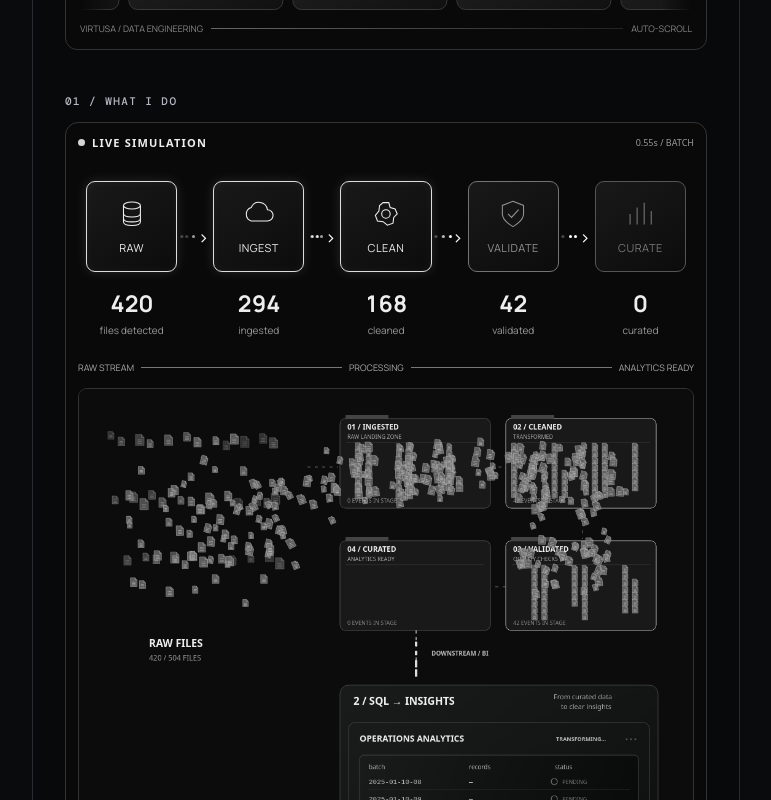
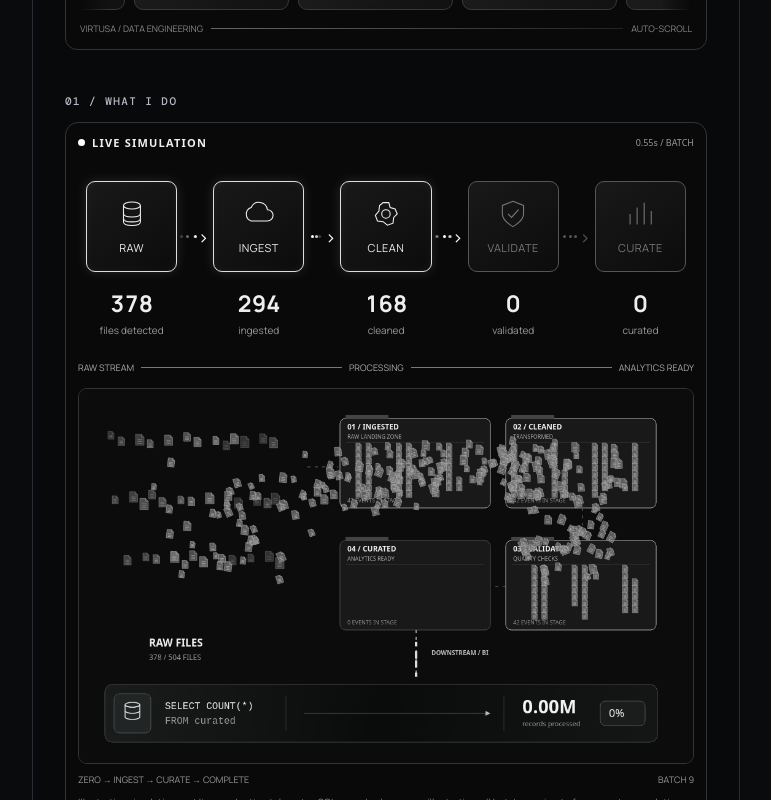
Before and after one commit to abii-18/abinav-data-engineer-portfolio, a React (Vite) app: page / in a window 1280 px wide. Shown: the part 1100-1900 px from the top of the page, without its empty margins (254-1025 px from the left). Built offline with nearby package versions, Linux system fonts and the light colour scheme.

Commit message:
Replace large SQL dashboard with compact animated Query Pulse strip

```diff
--- a/src/components/DataInMotion.tsx
+++ b/src/components/DataInMotion.tsx
@@ -71,7 +71,7 @@ function SortingStudio() {
         previousCycle=currentCycle;next=0;events.length=0;last=-1
       }
       while(next<batches&&1+next*interval<=t){spawn(next);next++}
-      g.fillStyle='#0c0c0c';g.fillRect(0,0,1000,1260)
+      g.fillStyle='#0c0c0c';g.fillRect(0,0,1000,610)
       text('RAW FILES',114,420,17,'#eee',true);text(events.length+' / '+total+' FILES',114,442,12,'#999')
       for(let i=0;i<38;i++){
         const x=52+(i*67%278),y=78+(i*97%290),size=10+i%5
@@ -103,69 +103,37 @@ function SortingStudio() {
       g.strokeStyle='#aaa';g.lineWidth=1.8;g.setLineDash([5,6]);line(549,393,549,466);g.setLineDash([])
       text('DOWNSTREAM / BI',574,434,10,'#bbb',true)
       for(let i=0;i<6;i++){const y=399+((t*115+i*15)%65);g.fillStyle='#ddd';g.fillRect(547,y,4,7)}
-      const X=425,Y=482,W=518
-      // Five illustrative reporting batches follow the same curated-packet clock.
+      // Compact Query Pulse uses the curated-stage clock and resets with the run.
+      const X=42,Y=482,W=900,H=94
       const progress=clamp((t-(1+3*step+travel))/(runEnd-(1+3*step+travel)))
-      const targets=[1206722,1184331,1298441,1266504,1328190]
-      const fractions=targets.map((_,i)=>clamp(progress*5-i))
-      const records=targets.map((target,i)=>Math.floor(target*fractions[i]))
-      const ready=records.reduce((sum,n)=>sum+n,0),completed=fractions.filter(p=>p===1).length
-      const fmt=(n:number)=>Math.floor(n).toLocaleString('en-US')
-      const panel=(x:number,y:number,w:number,h:number,r=9)=>{
-        const gradient=g.createLinearGradient(x,y,x+w,y+h);gradient.addColorStop(0,'#1a1b1b');gradient.addColorStop(.5,'#101111');gradient.addColorStop(1,'#080909')
-        box(x,y,w,h,gradient,'#454747',r)
+      const ready=Math.floor(6284188*progress)
+      const gradient=g.createLinearGradient(X,Y,X+W,Y+H)
+      gradient.addColorStop(0,'#1b1d1d');gradient.addColorStop(.5,'#0a0b0b');gradient.addColorStop(1,'#151717')
+      box(X,Y,W,H,gradient,'#4b4e4e',12)
+      box(X+15,Y+15,60,64,'#222525','#555',9)
+      g.strokeStyle='#ddd';g.lineWidth=1.5
+      for(let row=0;row<3;row++){
+        g.beginPath();g.ellipse(X+45,Y+33+row*10,12,4,0,0,Math.PI);g.stroke()
       }
-      const arrow=(x:number,y:number)=>{g.strokeStyle='#bbb';g.lineWidth=1;line(x-4,y-4,x,y);line(x,y,x+4,y-4)}
-      panel(X,Y,W,744,14)
-      text('2 / SQL → INSIGHTS',X+22,Y+32,17,'#f2f2f2',true)
-      text('From curated data',X+348,Y+23,11,'#aaa');text('to clear insights',X+360,Y+39,11,'#aaa')
-      const innerX=X+14,innerY=Y+61
-      panel(innerX,innerY,490,661,10)
-      text('OPERATIONS ANALYTICS',X+32,Y+92,14,'#eee',true)
-      text(progress===1?'COMPLETE':'TRANSFORMING…',X+352,Y+91,9,'#bbb',true)
-      for(let i=0;i<3;i++){g.fillStyle=progress===1?'#aaa':Math.sin(t*4-i)>0?'#eee':'#555';g.beginPath();g.arc(X+467+i*7,Y+88,1.5,0,Math.PI*2);g.fill()}
-      const tableY=Y+114
-      panel(X+32,tableY,454,192,7)
-      text('batch',X+47,tableY+23,10,'#bbb');text('records',X+210,tableY+23,10,'#bbb');text('status',X+350,tableY+23,10,'#bbb')
-      for(let row=0;row<5;row++){
-        const y=tableY+47+row*28,fraction=fractions[row]
-        g.strokeStyle='#292b2b';line(X+46,y+9,X+473,y+9)
-        g.font='11px monospace';g.fillStyle='#bbb';g.fillText('2025-01-10-'+String(8+row).padStart(2,'0'),X+47,y)
-        g.fillStyle='#eee';g.fillText(fraction?fmt(records[row]):'—',X+210,y)
-        g.strokeStyle=fraction?'#ddd':'#777';g.lineWidth=1.2;g.beginPath();g.arc(X+349,y-4,5,0,Math.PI*2);g.stroke()
-        if(fraction===1){line(X+346,y-4,X+348,y-2);line(X+348,y-2,X+352,y-6)}
-        else if(fraction>0){g.beginPath();g.arc(X+349,y-4,7,t*4,t*4+Math.PI);g.stroke()}
-        text(fraction===1?'COMPLETED':fraction?'RUNNING':'PENDING',X+362,y,9,fraction?'#ddd':'#777')
+      g.beginPath();g.ellipse(X+45,Y+33,12,4,0,0,Math.PI*2);g.stroke()
+      line(X+33,Y+33,X+33,Y+53);line(X+57,Y+33,X+57,Y+53)
+      g.fillStyle='#eee';g.font='16px monospace';g.fillText('SELECT COUNT(*)',X+98,Y+40)
+      g.fillStyle='#999';g.fillText('FROM curated',X+98,Y+64)
+      g.strokeStyle='#353838';g.lineWidth=1;line(X+295,Y+18,X+295,Y+76);line(X+650,Y+18,X+650,Y+76)
+      g.strokeStyle='#555';line(X+325,Y+47,X+620,Y+47)
+      g.strokeStyle='#ddd';line(X+325,Y+47,X+325+295*progress,Y+47)
+      g.fillStyle='#bbb';g.beginPath();g.moveTo(X+620,Y+43);g.lineTo(X+628,Y+47);g.lineTo(X+620,Y+51);g.closePath();g.fill()
+      if(progress>0&&progress<1){
+        for(let i=0;i<3;i++){
+          const phase=(t*.42+i/3)%1
+          g.save();g.shadowColor='#fff';g.shadowBlur=13;g.globalAlpha=Math.sin(phase*Math.PI)
+          g.fillStyle='#fff';g.beginPath();g.arc(X+325+phase*290,Y+47,3.5,0,Math.PI*2);g.fill();g.restore()
+        }
       }
-      const queryY=Y+339
-      g.strokeStyle='#bbb';g.setLineDash([3,4]);line(X+259,tableY+194,X+259,queryY-8);g.setLineDash([]);arrow(X+259,queryY-5)
-      panel(X+96,queryY,344,87,9)
-      text('SQL',X+108,queryY+24,10,'#aaa');g.font='11px monospace';g.fillStyle='#ddd'
-      g.fillText('SELECT batch, COUNT(*)',X+155,queryY+26);g.fillText('FROM curated',X+155,queryY+46);g.fillText('GROUP BY batch;',X+155,queryY+66)
-      const play=g.createLinearGradient(X+402,queryY+29,X+424,queryY+54);play.addColorStop(0,'#555');play.addColorStop(1,'#222')
-      g.fillStyle=play;g.beginPath();g.arc(X+414,queryY+43,12,0,Math.PI*2);g.fill();g.fillStyle='#eee';g.beginPath();g.moveTo(X+411,queryY+37);g.lineTo(X+420,queryY+43);g.lineTo(X+411,queryY+49);g.closePath();g.fill()
-      const cardY=Y+460,cards=[['TOTAL RECORDS',fmt(ready)],['AVG PER BATCH',fmt(ready/Math.max(1,Math.ceil(progress*5)))],['COMPLETION RATE',(completed/5*100).toFixed(1)+'%']]
-      cards.forEach(([label,value],i)=>{
-        const x=X+32+i*154
-        g.strokeStyle='#aaa';g.setLineDash([3,4]);line(X+259,queryY+87,X+259,cardY-16);line(X+109,cardY-16,X+417,cardY-16);line(x+73,cardY-16,x+73,cardY-4);g.setLineDash([]);arrow(x+73,cardY-2)
-        panel(x,cardY,146,92,8);text(label,x+11,cardY+21,9,'#bbb',true);text(value,x+11,cardY+49,20,'#f0f0f0',true)
-        if(i<2){for(let j=0;j<9;j++){
-          const h=(3+j*2.1)*clamp(progress*9-j)
-          const grad=g.createLinearGradient(0,cardY+80-h,0,cardY+80);grad.addColorStop(0,'#ddd');grad.addColorStop(1,'#444');g.fillStyle=grad;g.fillRect(x+12+j*14,cardY+80-h,7,h)
-        }}else{
-          g.strokeStyle='#ddd';g.beginPath();for(let j=0;j<20;j++){const px=x+12+j*6,py=cardY+80-(j*.6+Math.sin(j*.7)*2)*progress;if(j===0)g.moveTo(px,py);else g.lineTo(px,py)}g.stroke()
-        }
-      })
-      const chartY=Y+565
-      panel(X+32,chartY,454,141,8);text('RECORDS PER BATCH',X+45,chartY+22,10,'#ccc',true)
-      for(let i=0;i<3;i++){const y=chartY+39+i*31;g.strokeStyle='#252727';line(X+78,y,X+473,y);text((2-i)+'.0M',X+44,y+3,9,'#888')}
-      for(let b=0;b<7;b++){
-        const x=X+89+b*54,base=chartY+101,target=b<5?targets[b]:1350000,height=target/2000000*62,fraction=b<5?fractions[b]:0
-        g.strokeStyle='#606363';g.setLineDash([3,3]);g.strokeRect(x,base-height,26,height);g.setLineDash([])
-        if(fraction){const h=height*fraction,grad=g.createLinearGradient(x,base-h,x,base);grad.addColorStop(0,'#e3e5e5');grad.addColorStop(.25,'#adb0b0');grad.addColorStop(1,'#505454');g.fillStyle=grad;g.fillRect(x,base-h,26,h)}
-        text(String(8+b).padStart(2,'0'),x+6,base+16,9,'#999')
-      }
-      text('Batch (hour) →',X+222,chartY+133,9,'#888')
+      text((ready/1000000).toFixed(2)+'M',X+680,Y+47,30,'#f1f1f1',true)
+      text('records processed',X+680,Y+68,11,'#999')
+      box(X+807,Y+27,73,40,'#1b1d1d',progress===1?'#aaa':'#555',8)
+      text(Math.floor(progress*100)+'%',X+821,Y+53,18,'#eee')
       if(Math.floor(t*8)!==last){last=Math.floor(t*8);const values=[events.length,...counts];setStats(values);setBatch(next)}
       frame=requestAnimationFrame(draw)
     }
@@ -186,7 +154,7 @@ function SortingStudio() {
       })}
     </div>
     <div className="sorting-flow">RAW STREAM <i/> PROCESSING <i/> ANALYTICS READY</div>
-    <canvas ref={canvas} width={1000} height={1260} aria-label="Animated simulated pipeline from scattered raw files through ingestion, cleaning, validation, curation and a live SQL query, result metrics and records-per-batch chart"/>
+    <canvas ref={canvas} width={1000} height={610} aria-label="Animated simulated pipeline from scattered raw files through ingestion, cleaning, validation, curation and a compact animated SQL query pulse with record counter and completion progress"/>
     <div className="sorting-foot">ZERO → INGEST → CURATE → COMPLETE <span>BATCH {batch}</span></div>
     <p className="sorting-note">Illustrative simulation, not live production telemetry. SQL record volumes are illustrative; all batches animate from zero to completion.</p>
   </div>
```
